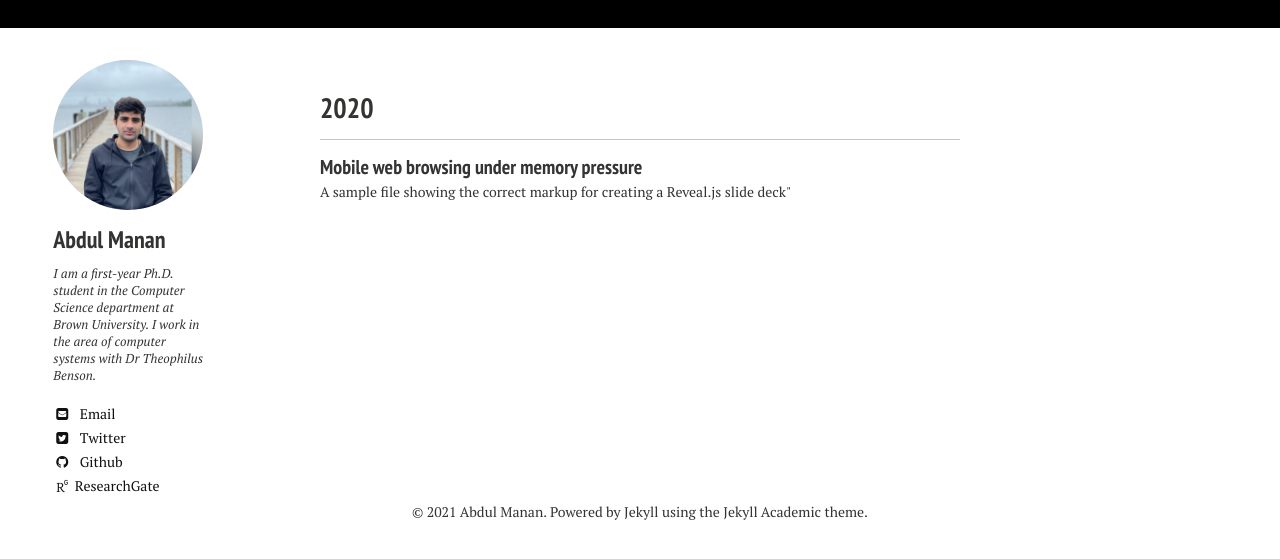
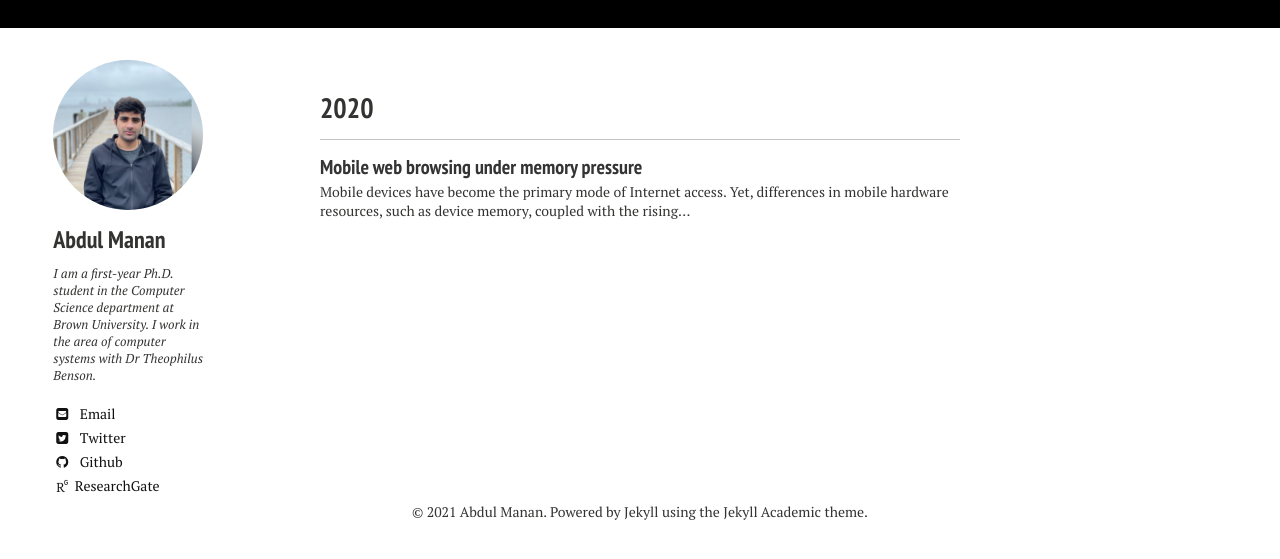
Before and after one commit to abdul-manaan/abdul-manaan.github.io, a Jekyll site: the page built from publications.md, in a window 1280 px wide, cut to the strip 104-663 px from the top of the page. Built offline with Jekyll 4.4.1, drawn with Linux system fonts in a browser that asks for light colours; nearby versions of some CDN libraries; some web fonts are replaced.

Commit message:
Added Files

```diff
--- a/_posts/2020-07-23-exa-publication.md
+++ b/_posts/2020-07-23-exa-publication.md
@@ -1,23 +1,9 @@
 ---
 layout: slide
 title: Mobile web browsing under memory pressure
-excerpt: A sample file showing the correct markup for creating a Reveal.js slide deck"
+excerpt: Mobile devices have become the primary mode of Internet access. Yet, differences in mobile hardware resources, such as device memory, coupled with the rising complexity of Web pages can lead to widely different quality of experience for users. In this work, we analyze how device memory usage affects Web browsing performance. We quantify the memory footprint of popular Web pages over different mobile devices, mobile browsers, and Android versions, analyze the induced memory distribution across different browser components (e.g., JavaScript engine and compositor), investigate how performance gets impacted under memory pressure and propose optimizations to reduce the memory footprint of Web browsing. We show that these optimizations can improve performance and reduce chances of browser crashes in low memory scenarios.
 # theme: simple
 transition: convex
 tags: [publication]
 category: publication
 ---
-<section data-markdown>
-  <textarea data-template>
-    ## Mobile web browsing under memory pressure
-    ---
-    ## HTML or Markdown
-    Reveal.js works with either. Use whatever you are more comfortable with.
-    ---
-    ## Works Anywhere
-    By creating presentations using Reveal.js and hosting them on your Jekyll Academic site you will have access to them anywhere. No need to worry about software compatibility, no need to sign in to email accounts on public machines. Simply load your website and select the presentation.
-    ---
-    ## More Information
-    Mobile devices have become the primary mode of Internet access. Yet, differences in mobile hardware resources, such as device memory, coupled with the rising complexity of Web pages can lead to widely different quality of experience for users. In this work, we analyze how device memory usage affects Web browsing performance. We quantify the memory footprint of popular Web pages over different mobile devices, mobile browsers, and Android versions, analyze the induced memory distribution across different browser components (e.g., JavaScript engine and compositor), investigate how performance gets impacted under memory pressure and propose optimizations to reduce the memory footprint of Web browsing. We show that these optimizations can improve performance and reduce chances of browser crashes in low memory scenarios.
-  </textarea>
-</section>
```
